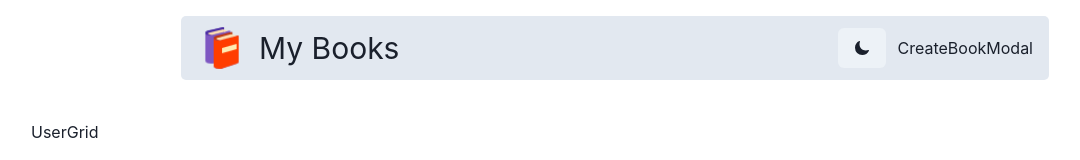
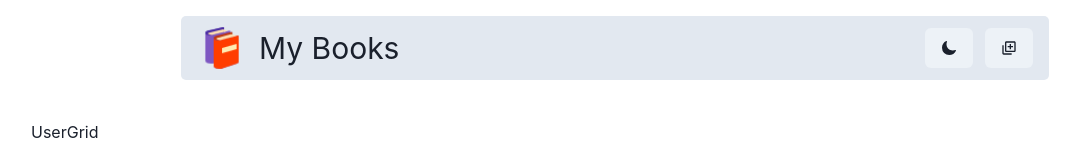
Before and after one commit to LaurenCummings/book-project, a React (Vite) app in the folder frontend/: page / in a window 1280 px wide. Shown: the top 160 px of the page, without its empty margins (25-1105 px from the left). Built offline with nearby package versions, Linux system fonts and the light colour scheme.

Commit message:
added createNew icon

```diff
--- a/frontend/src/components/CreateBookModal.jsx
+++ b/frontend/src/components/CreateBookModal.jsx
@@ -1,7 +1,13 @@
+import { Button } from "@chakra-ui/react"
+import { BiAddToQueue } from "react-icons/bi"
 
 const CreateBookModal = () => {
   return (
-    <div>CreateBookModal</div>
+    <>
+        <Button>
+            <BiAddToQueue />
+        </Button>
+    </>
   )
 }
 
```
